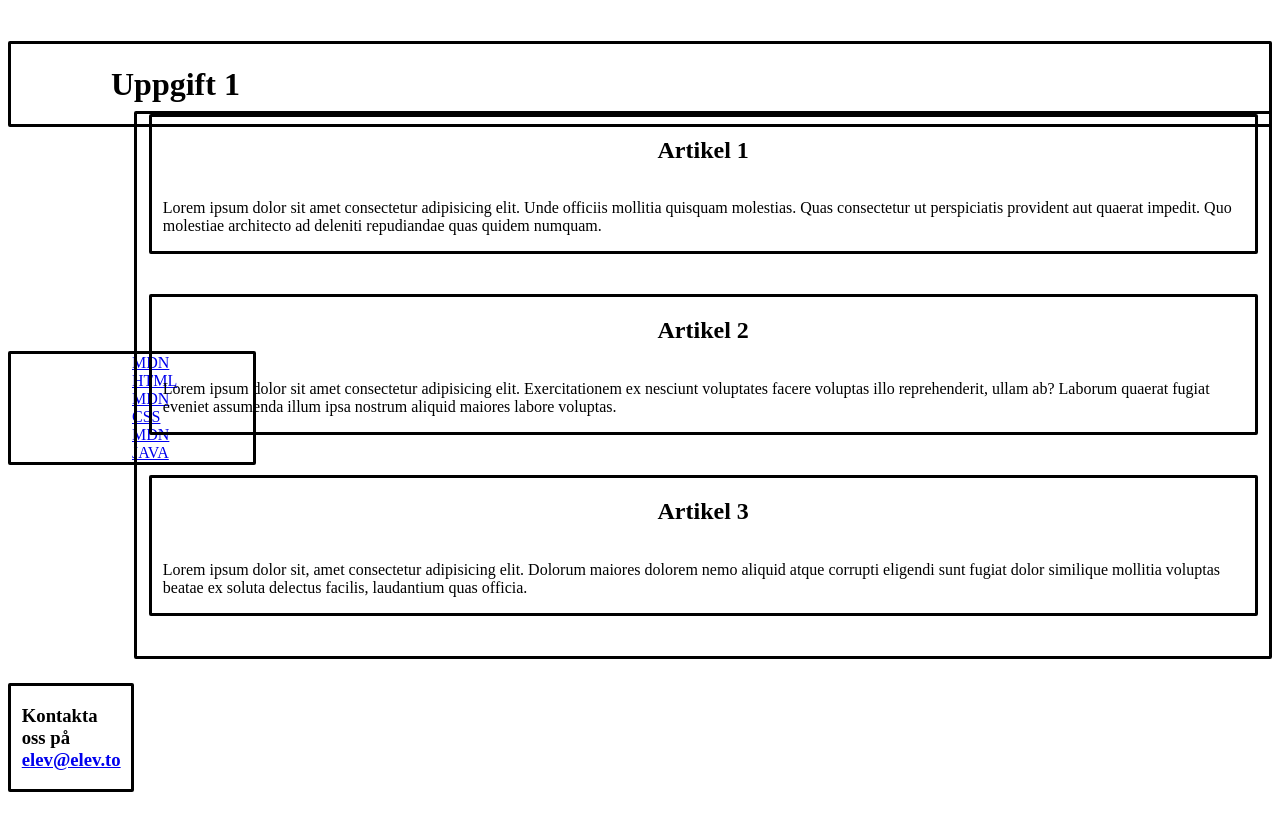
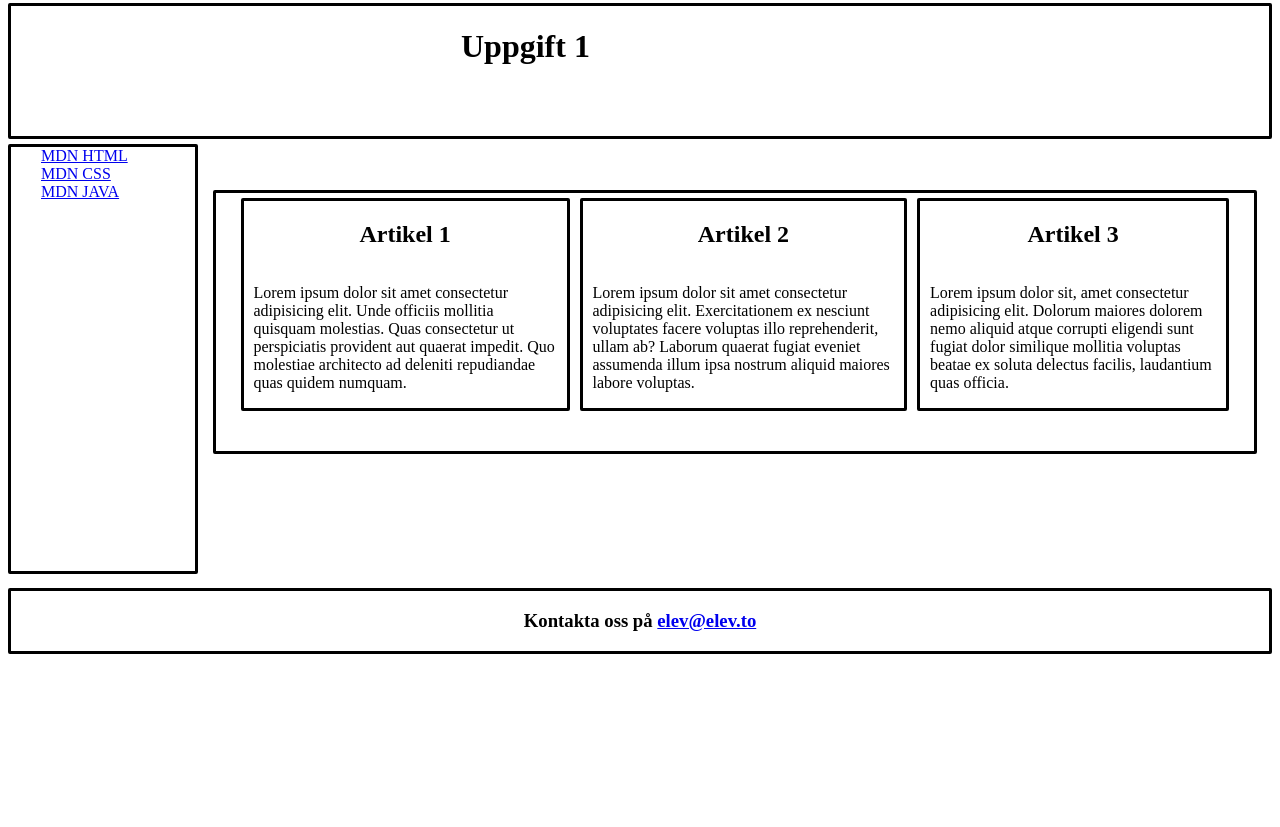
Before and after one commit to TE22A-Noah-Song/RWD-uppg1, a plain HTML site: page index.html in a window 1280 px wide. After the commit the page ends 800 px from the top, so only its background shows below. Drawn offline with Linux system fonts and the light colour scheme.

Commit message:
gjort för dator och hela RWD

```diff
--- a/style.css
+++ b/style.css
@@ -57,7 +57,7 @@ footer{
 {
     body{
     display: grid;
-    grid-template-columns: 1fr 5fr;
+    grid-template-columns: 15% 85%;
     grid-template-rows: 25vh 20vh 20vh 20vh 15vh;
     }
 
@@ -66,43 +66,80 @@ footer{
     grid-row: 1/2;
     height: 100%;
     padding-left: 350px;
-    margin-top: 50px;
+
 
     }
 
     nav{
     grid-column:1/2;
     grid-row: 2/5;
-    padding-bottom: 600px;
-    margin-top: 100px;
+    padding-left:30px ;
+    padding-right:30px ;
+    padding-bottom: 490px;
+    margin-right: 20px;
     }
 
     main{
     grid-column:2/3;
     grid-row: 2/5;
-    margin-top: 150px;
+    margin-top: 20px;
+    }
+
+    article{
+    margin: 10px;
+    padding-bottom: 20px;
     }
 
     footer{
     grid-column: 1/3;
     grid-row: 5/6;
+    margin-bottom: 200px;
     }
 }
 @media only screen and (min-width:1008px) {
 
 body{
 display: grid;
-grid-template-columns:10% 90% ;
+grid-template-columns:15% 85% ;
 grid-template-rows:20% 60% 20% ;
 }
 header{
 grid-column: 1/3;
 grid-row: 1/2;
+padding-left: 450px;
+padding-bottom: 50px;
+
 }
 
 nav{
 grid-column: 1/2;
 grid-row: 2/3;
+padding-bottom: 370px;
+padding-left: 30px;
+padding-right: 0.1px;
+margin-top: 30px;
+}
+
+main{
+grid-column: 2/3;
+grid-row: 2/3;
+margin-left:15px;
+margin-right: 15px;
+padding-top: 5px;
+padding-left: 25px;
+padding-right: 25px;
+padding-bottom: 0.1px;
+display: flex;
+flex-direction: row;
+flex-wrap: nowrap;
+gap: 10px;
+}
+
+
+footer{
+grid-column:1/3;
+grid-row: 3/4;
+
 }
 
 }
```
